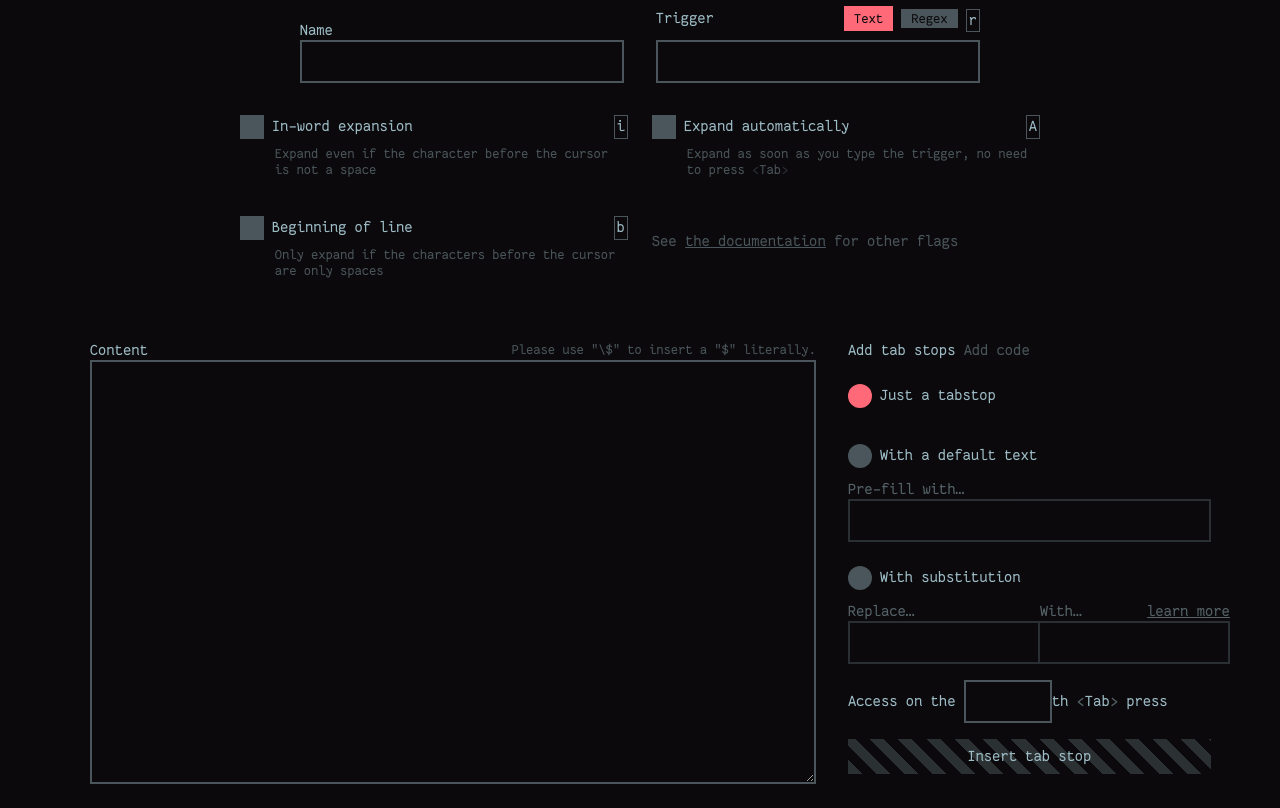
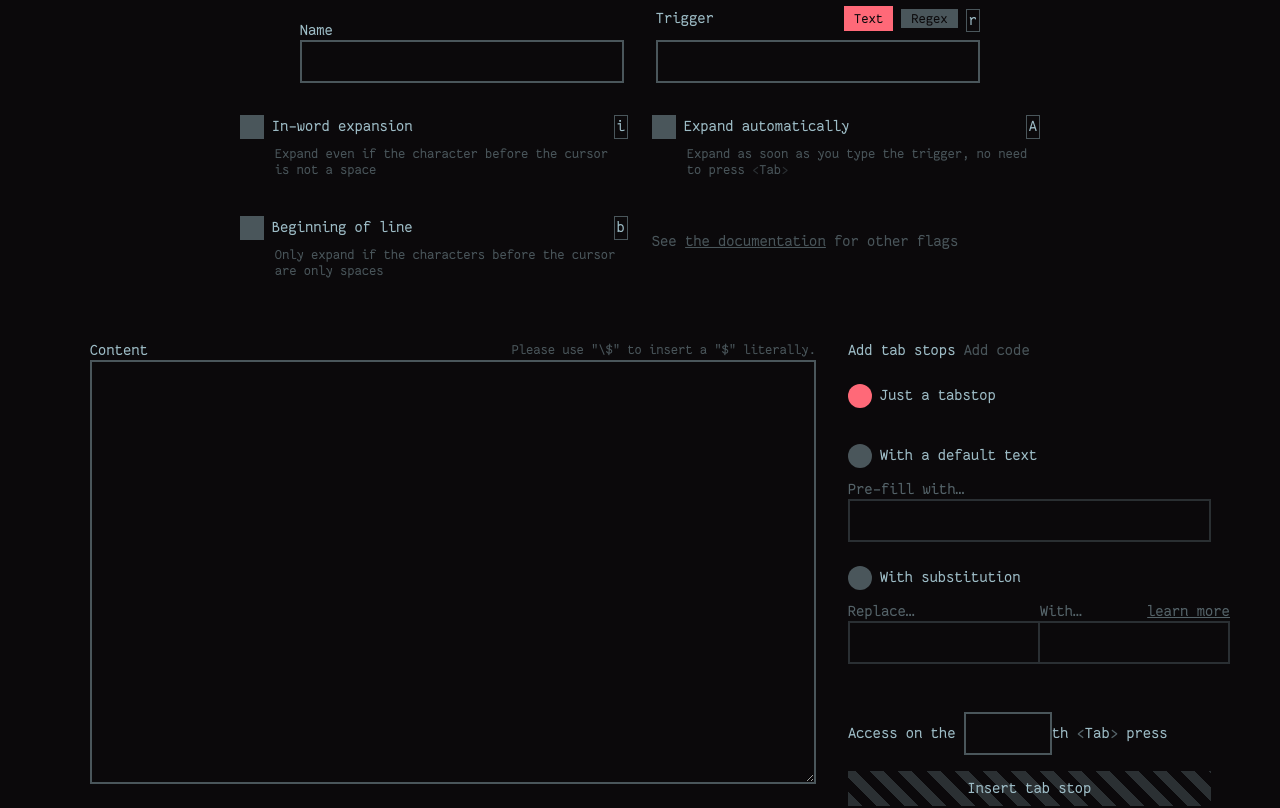
Before and after one commit to ewen-lbh/ultisnips-tools, a website: page src/index.pug in a window 1280 px wide. Shown: the part 169-977 px from the top of the page. Drawn offline with nearby package versions, Linux system fonts and the light colour scheme; files that its build step writes are made by us from their sources; files whose address does not match are found by name.

Commit message:
💄 Make separation between tabstop position & tabstop types clearer

```diff
--- a/src/components.styl
+++ b/src/components.styl
@@ -213,3 +213,10 @@ aside#browser-not-supported
     background: var(--prim)
     color: var(--qua)
     z-index: 1000
+
+//
+// Jank
+//
+
+p.tabstop-position-text-line
+	margin-top 3em
--- a/src/index.pug
+++ b/src/index.pug
@@ -97,7 +97,7 @@ block main
                   a._leftspacer(href="https://github.com/SirVer/ultisnips/blob/e83c82099d9bd43dc7895e3cb5b114ee5a2a07c6/doc/UltiSnips.txt#L1256") learn more
                 input#tabstop-substitution-replace(type="text")
 
-          p Access on the #[input#tabstop-position(type="number" min="0")]#[span.ordinal(data-source="#tabstop-position") th] #[kbd Tab] press
+          p.tabstop-position-text-line Access on the #[input#tabstop-position(type="number" min="0")]#[span.ordinal(data-source="#tabstop-position") th] #[kbd Tab] press
 
           button(type="button" data-why-disabled="Please specify the tabstop position (input just above)")#insert-tabstop Insert tab stop
 
```
